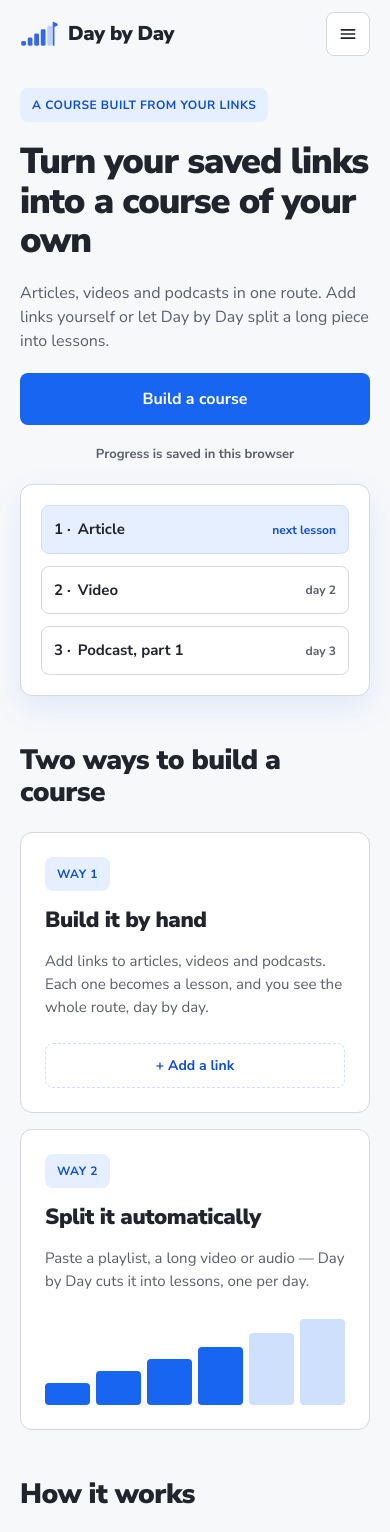
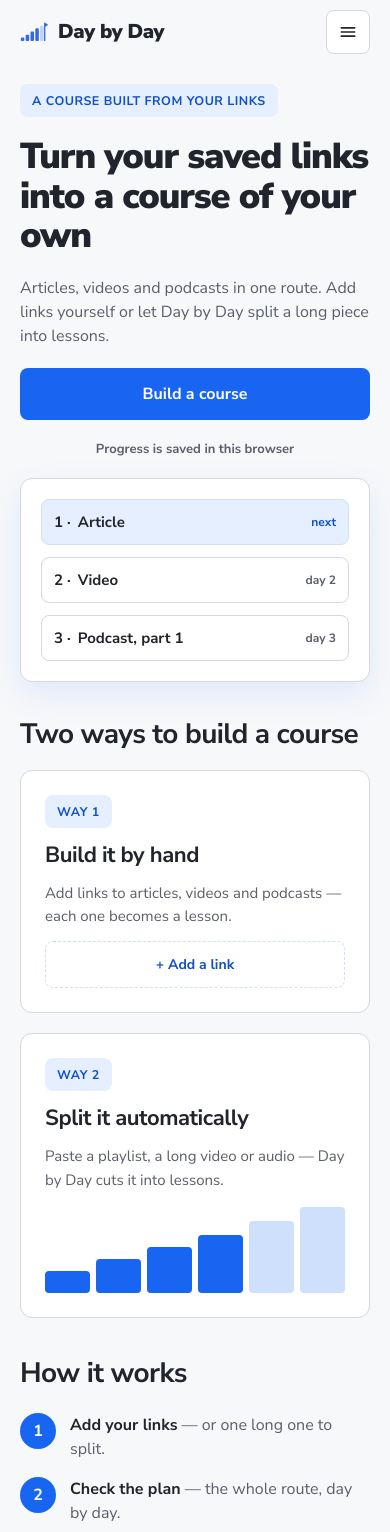
Before and after one commit to AlbinaUshakova/Slice, a Next.js app: page / in a window 390 px wide. Shown: the top 1532 px of the page. Built offline with nearby package versions, Linux system fonts and the light colour scheme.

Commit message:
Match landing page to reference layouts

```diff
--- /dev/null
+++ b/app/landing-match.css
@@ -0,0 +1,21 @@
+.landing-browser-note {
+  line-height: normal;
+}
+
+.landing-way-card {
+  min-height: 486px;
+}
+
+#ways {
+  padding-bottom: 95px;
+}
+
+@media (max-width: 520px) {
+  .landing-way-card {
+    min-height: 0;
+  }
+
+  #ways {
+    padding-bottom: 36px;
+  }
+}
--- a/app/page.tsx
+++ b/app/page.tsx
@@ -2,6 +2,7 @@
 import LandingHeader from './components/LandingHeader';
 import {BRAND_NAME} from '@/lib/brand';
 import './landing.css';
+import './landing-match.css';
 
 export const metadata:Metadata={
  title:`${BRAND_NAME} — a course built from your links`,
@@ -15,15 +16,15 @@
  <main className="landing-main">
   <section className="landing-container landing-hero" aria-labelledby="landing-title">
    <div className="landing-hero-copy"><span className="landing-tag">A COURSE BUILT FROM YOUR LINKS</span><h1 id="landing-title">Turn your saved links into a course of your own</h1><p className="landing-lead">Articles, videos and podcasts in one route. Add links yourself or let {BRAND_NAME} split a long piece into lessons.<span className="landing-desktop-copy"> Then one lesson a day, at your own pace.</span></p><div className="landing-hero-actions"><a className="landing-button landing-button-primary" href="/app?add=1">Build a course</a><a className="landing-button landing-button-secondary" href="#how">How it works</a></div><span className="landing-browser-note">Progress is saved in this browser</span></div>
-   <div className="landing-card landing-product-card" aria-label="Example course plan"><span className="landing-card-label">NEW COLLECTION</span><div className="landing-demo-input"><div className="landing-demo-placeholder"><svg viewBox="0 0 24 24" aria-hidden="true"><path d="M10 14a4 4 0 0 0 5.7 0l3-3a4 4 0 0 0-5.7-5.7l-1 1M14 10a4 4 0 0 0-5.7 0l-3 3a4 4 0 0 0 5.7 5.7l1-1"/></svg>Paste a link</div><a className="landing-button landing-button-primary landing-demo-add" href="/app?add=1">Add</a></div>{lessons.map(([title,meta],index)=><div className={'landing-lesson-row '+(index===0?'is-next ':'')+(index===3?'is-mobile-extra':'')} key={title}><span className="landing-lesson-number">{index+1}</span><span className="landing-lesson-title">{title}</span><span className="landing-meta">{meta}</span></div>)}</div>
+   <div className="landing-card landing-product-card" aria-label="Example course plan"><span className="landing-card-label">NEW COLLECTION</span><div className="landing-demo-input"><div className="landing-demo-placeholder"><svg viewBox="0 0 24 24" aria-hidden="true"><path d="M10 14a4 4 0 0 0 5.7 0l3-3a4 4 0 0 0-5.7-5.7l-1 1M14 10a4 4 0 0 0-5.7 0l-3 3a4 4 0 0 0 5.7 5.7l1-1"/></svg>Paste a link</div><a className="landing-button landing-button-primary landing-demo-add" href="/app?add=1">Add</a></div>{lessons.map(([title,meta],index)=><div className={'landing-lesson-row '+(index===0?'is-next ':'')+(index===3?'is-mobile-extra':'')} key={title}><span className="landing-lesson-number">{index+1}</span><span className="landing-lesson-title">{title}</span><span className="landing-meta">{index===0?<><span className="landing-meta-wide">next lesson</span><span className="landing-meta-mobile">next</span></>:meta}</span></div>)}</div>
   </section>
 
   <section className="landing-container landing-section" id="ways" aria-labelledby="ways-title"><div className="landing-section-heading"><h2 id="ways-title">Two ways to build a course</h2><p>Start with your own links or with one big piece of content.</p></div><div className="landing-ways-grid">
-   <article className="landing-card landing-way-card"><span className="landing-tag">WAY 1</span><h3>Build it by hand</h3><p>Add links to articles, videos and podcasts. Each one becomes a lesson, and you see the whole route, day by day.</p><div className="landing-way-visual"><div className="landing-link-row"><span>Link to an article</span><span className="landing-meta">day 1</span></div><div className="landing-link-row"><span>Link to a video</span><span className="landing-meta">day 2</span></div><div className="landing-link-row"><span>Link to a podcast</span><span className="landing-meta">day 3</span></div><a className="landing-link-row landing-add-row" href="/app?add=1">+ Add a link</a></div></article>
-   <article className="landing-card landing-way-card"><span className="landing-tag">WAY 2</span><h3>Split it automatically</h3><p>Paste a playlist, a long video or audio — {BRAND_NAME} cuts it into lessons, one per day.</p><div className="landing-way-visual"><div className="landing-source-row"><span>Playlist or long recording</span><span className="landing-meta">1 link</span></div><svg className="landing-arrow" viewBox="0 0 24 24" aria-hidden="true"><path d="M12 4v16M6 14l6 6 6-6"/></svg><div className="landing-bars" aria-hidden="true"><span/><span/><span/><span/><span/><span/></div><span className="landing-meta landing-bars-caption">Lessons 1–6 — one per day</span></div></article>
+   <article className="landing-card landing-way-card"><span className="landing-tag">WAY 1</span><h3>Build it by hand</h3><p><span className="landing-wide-copy">Add links to articles, videos and podcasts. Each one becomes a lesson, and you see the whole route, day by day.</span><span className="landing-mobile-copy">Add links to articles, videos and podcasts — each one becomes a lesson.</span></p><div className="landing-way-visual"><div className="landing-link-row"><span>Link to an article</span><span className="landing-meta">day 1</span></div><div className="landing-link-row"><span>Link to a video</span><span className="landing-meta">day 2</span></div><div className="landing-link-row"><span>Link to a podcast</span><span className="landing-meta">day 3</span></div><a className="landing-link-row landing-add-row" href="/app?add=1">+ Add a link</a></div></article>
+   <article className="landing-card landing-way-card"><span className="landing-tag">WAY 2</span><h3>Split it automatically</h3><p><span className="landing-wide-copy">Paste a playlist, a long video or audio — {BRAND_NAME} cuts it into lessons, one per day.</span><span className="landing-mobile-copy">Paste a playlist, a long video or audio — {BRAND_NAME} cuts it into lessons.</span></p><div className="landing-way-visual"><div className="landing-source-row"><span>Playlist or long recording</span><span className="landing-meta">1 link</span></div><svg className="landing-arrow" viewBox="0 0 24 24" aria-hidden="true"><path d="M12 4v16M6 14l6 6 6-6"/></svg><div className="landing-bars" aria-hidden="true"><span/><span/><span/><span/><span/><span/></div><span className="landing-meta landing-bars-caption">Lessons 1–6 — one per day</span></div></article>
   </div></section>
 
-  <section className="landing-container landing-section" id="how" aria-labelledby="how-title"><div className="landing-section-heading"><h2 id="how-title">How it works</h2></div><div className="landing-steps"><article className="landing-step"><span className="landing-step-number">1</span><h3>Add your links</h3><p>Paste links to your materials — or one long one to split into lessons.</p></article><article className="landing-step"><span className="landing-step-number">2</span><h3>Check the plan</h3><p>{BRAND_NAME} lines up the lessons by day, so you see the whole route at once.</p></article><article className="landing-step"><span className="landing-step-number">3</span><h3>Take one lesson a day</h3><p>The Today screen shows your next material, notes and progress.</p></article></div></section>
+  <section className="landing-container landing-section" id="how" aria-labelledby="how-title"><div className="landing-section-heading"><h2 id="how-title">How it works</h2></div><div className="landing-steps"><article className="landing-step"><span className="landing-step-number">1</span><h3>Add your links</h3><p className="landing-step-desktop-copy">Paste links to your materials — or one long one to split into lessons.</p><p className="landing-step-mobile"><strong>Add your links</strong> — or one long one to split.</p></article><article className="landing-step"><span className="landing-step-number">2</span><h3>Check the plan</h3><p className="landing-step-desktop-copy">{BRAND_NAME} lines up the lessons by day, so you see the whole route at once.</p><p className="landing-step-mobile"><strong>Check the plan</strong> — the whole route, day by day.</p></article><article className="landing-step"><span className="landing-step-number">3</span><h3>Take one lesson a day</h3><p className="landing-step-desktop-copy">The Today screen shows your next material, notes and progress.</p><p className="landing-step-mobile"><strong>One lesson a day</strong> — material, notes and progress.</p></article></div></section>
 
   <section className="landing-container landing-cta-wrap" aria-labelledby="cta-title"><div className="landing-cta"><h2 id="cta-title">Start with one link</h2><p>Paste your first link and see your day-by-day plan.</p><a className="landing-button" href="/app?add=1">Build a course</a></div></section>
  </main>
```
Also changed, not shown: app/landing.css.
